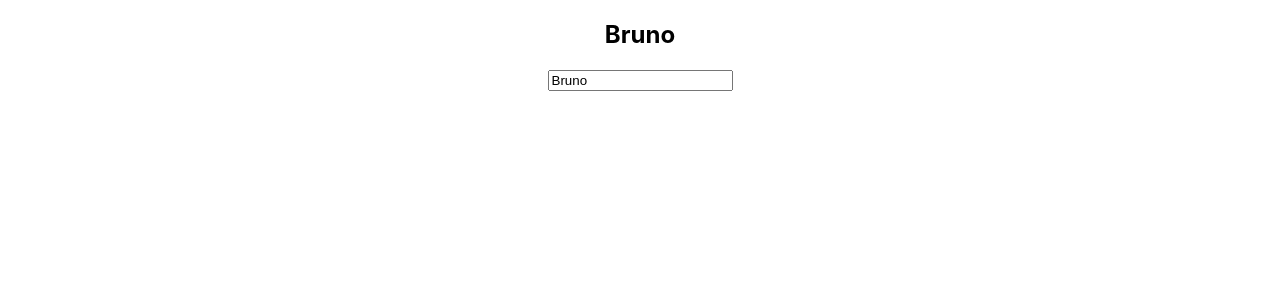
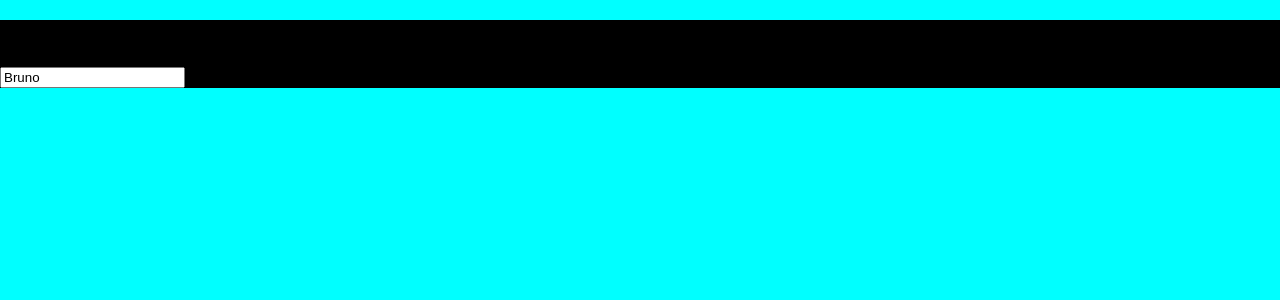
Before and after one commit to leydev/libook, a React (Create React App) app: page / in a window 1280 px wide. Shown: the top 300 px of the page. Built offline with nearby package versions, Linux system fonts and the light colour scheme.

Commit message:
configure themes

```diff
--- a/src/App.css
+++ /dev/null
@@ -1,38 +0,0 @@
-.App {
-  text-align: center;
-}
-
-.App-logo {
-  height: 40vmin;
-  pointer-events: none;
-}
-
-@media (prefers-reduced-motion: no-preference) {
-  .App-logo {
-    animation: App-logo-spin infinite 20s linear;
-  }
-}
-
-.App-header {
-  background-color: #282c34;
-  min-height: 100vh;
-  display: flex;
-  flex-direction: column;
-  align-items: center;
-  justify-content: center;
-  font-size: calc(10px + 2vmin);
-  color: white;
-}
-
-.App-link {
-  color: #61dafb;
-}
-
-@keyframes App-logo-spin {
-  from {
-    transform: rotate(0deg);
-  }
-  to {
-    transform: rotate(360deg);
-  }
-}
--- a/src/App.tsx
+++ b/src/App.tsx
@@ -1,5 +1,3 @@
-import './App.css';
-import React from 'react';
 import { Provider } from 'react-redux';
 import store from './store';
 import Login from './pages/Login';
--- a/src/index.css
+++ /dev/null
@@ -1,13 +0,0 @@
-body {
-  margin: 0;
-  font-family: -apple-system, BlinkMacSystemFont, 'Segoe UI', 'Roboto', 'Oxygen',
-    'Ubuntu', 'Cantarell', 'Fira Sans', 'Droid Sans', 'Helvetica Neue',
-    sans-serif;
-  -webkit-font-smoothing: antialiased;
-  -moz-osx-font-smoothing: grayscale;
-}
-
-code {
-  font-family: source-code-pro, Menlo, Monaco, Consolas, 'Courier New',
-    monospace;
-}
--- a/src/index.tsx
+++ b/src/index.tsx
@@ -1,6 +1,5 @@
 import React from 'react';
 import ReactDOM from 'react-dom';
-import './index.css';
 import App from './App';
 
 ReactDOM.render(
--- a/src/pages/Login.tsx
+++ b/src/pages/Login.tsx
@@ -1,7 +1,7 @@
-import React from 'react';
 import { ConnectedProps } from 'react-redux';
 import connector from '../store/user/connector';
 import Input from '../components/Input';
+import Theme from '../utils/Theme';
 
 interface Props extends ConnectedProps<typeof connector> {}
 
@@ -9,10 +9,12 @@ function Login(props: Props) {
   const { token } = props;
 
   return (
-    <form>
-      <h2>{ token }</h2>
-      <Input />
-    </form>
+    <Theme>
+      <form>
+        <h2>{ token }</h2>
+        <Input />
+      </form>
+    </Theme>
   );
 }
 
--- /dev/null
+++ b/src/themes/Default.tsx
@@ -0,0 +1,15 @@
+interface Props {
+  children: JSX.Element
+}
+
+export function Default(props: Props) {
+  const { children } = props;
+
+  return (
+    <div style={{ backgroundColor: '#000' }}>
+      {children}
+    </div>
+  );
+}
+
+export default Default;
--- /dev/null
+++ b/src/themes/Login.css
@@ -0,0 +1,11 @@
+html {
+  width: 100%;
+  height: 100%;
+}
+
+body {
+  width: 100%;
+  height: 100%;
+  margin: 0;
+  background-color: aqua;
+}
--- /dev/null
+++ b/src/themes/Login.tsx
@@ -0,0 +1,17 @@
+import './Login.css';
+
+interface Props {
+  children: JSX.Element
+}
+
+export function Login(props: Props) {
+  const { children } = props;
+
+  return (
+    <>
+      {children}
+    </>
+  );
+}
+
+export default Login;
--- /dev/null
+++ b/src/themes/index.ts
@@ -0,0 +1,2 @@
+export * from './Default';
+export * from './Login';
--- /dev/null
+++ b/src/utils/Theme.tsx
@@ -0,0 +1,24 @@
+import * as themes from '../themes';
+
+interface Props {
+  name?: NonNullable<keyof typeof themes>;
+  children: JSX.Element
+}
+
+function Theme(props: Props) {
+  const { name, children } = props;
+
+  const Container = themes[name || 'Default'];
+
+  return (
+    <Container>
+      {children}
+    </Container>
+  );
+}
+
+Theme.defaultProps = {
+  name: 'Default',
+};
+
+export default Theme;
```
